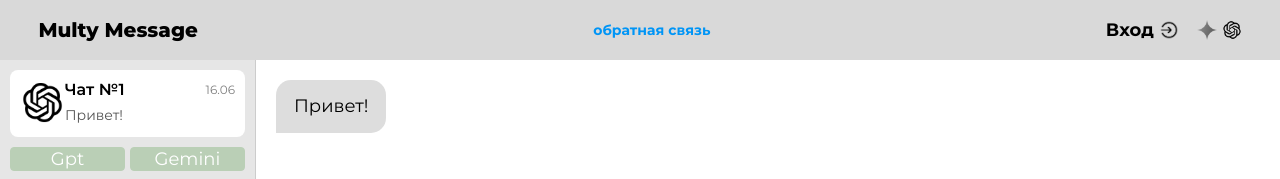
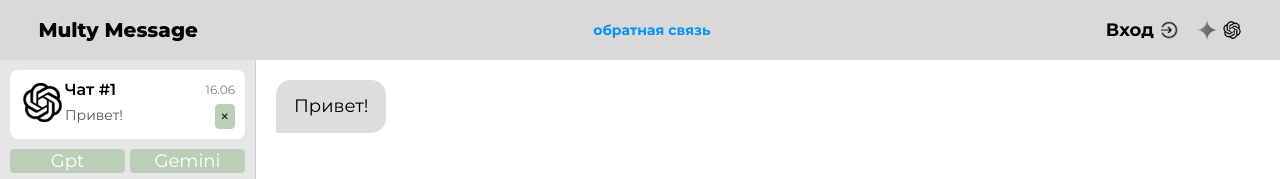
Before and after one commit to rin0n0/multymessage, a Vue app: page / in a window 1280 px wide. Both pictures are taken after a click on the button "Gpt". Shown: the top 179 px of the page. Built offline with nearby package versions, Linux system fonts and the light colour scheme.

Commit message:
fetch удаление чатов

```diff
--- a/src/components/ChatsList.vue
+++ b/src/components/ChatsList.vue
@@ -7,11 +7,12 @@
             </div>
             <div class="chatlist__chat__meta">
                 <div class="chatlist__chat__meta__top">
-                    <h1>Чат №{{chat.chatId}}</h1>
+                    <h1>Чат #{{chat.chatId}}</h1>
                     <p>{{chat.date}}</p>
                 </div>
                 <div class="chatlist__chat__meta__bottom">
                     <p >{{ chat.messages.at(-1).text }}</p>
+                    <button @click="deleteChat(chat.chatId)">&#x2715;</button>
                 </div>
             </div>
         </div>
@@ -29,7 +30,7 @@
 
     const store = useStore()
     const {chats} = storeToRefs(store)
-    const {changeChat, newChat} = store;
+    const {changeChat, newChat, deleteChat} = store;
 </script>
 
 <style scoped>
@@ -109,9 +110,17 @@
 
 .chatlist__chat__meta__bottom {
     font-size: 14px;
-    width: 80%;
+    display: flex;
+    justify-content: space-between;
+    width: 100%;
     color: #555;
     margin-top: 5px;
+}
+
+.chatlist__chat__meta__bottom button{
+    font-size: 10px;
+    padding: 5px;
+    color:black;
 }
 
 .chatlist__chat__meta__bottom p{
--- a/src/stores/mainStore.js
+++ b/src/stores/mainStore.js
@@ -30,6 +30,9 @@ export const useStore = defineStore('store', {
         newChat(model){
             this.chats.push({chatId: ChatId++, messages: [{msgId: MessageId++, text: "Привет!", sender: model}], model, date: getFormattedDate()})
             this.currentСhatId = MessageId-1;
+        },
+        deleteChat(id){
+            this.chats = this.chats.filter(chat => chat.chatId !== id);
         }
     }
 })
```
